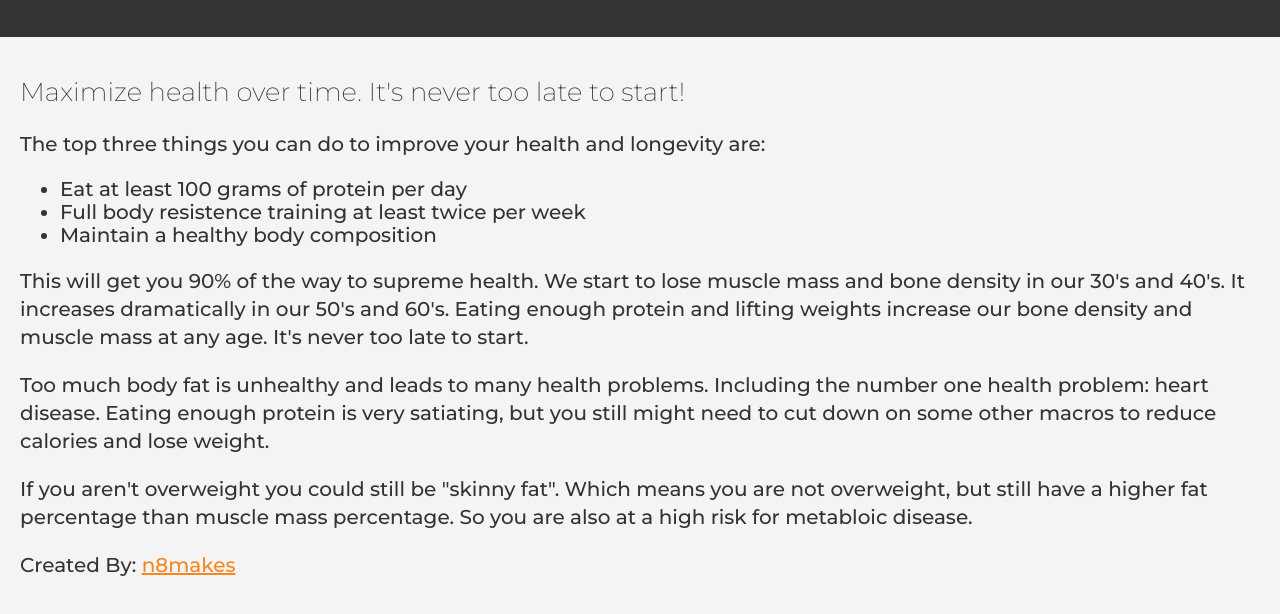
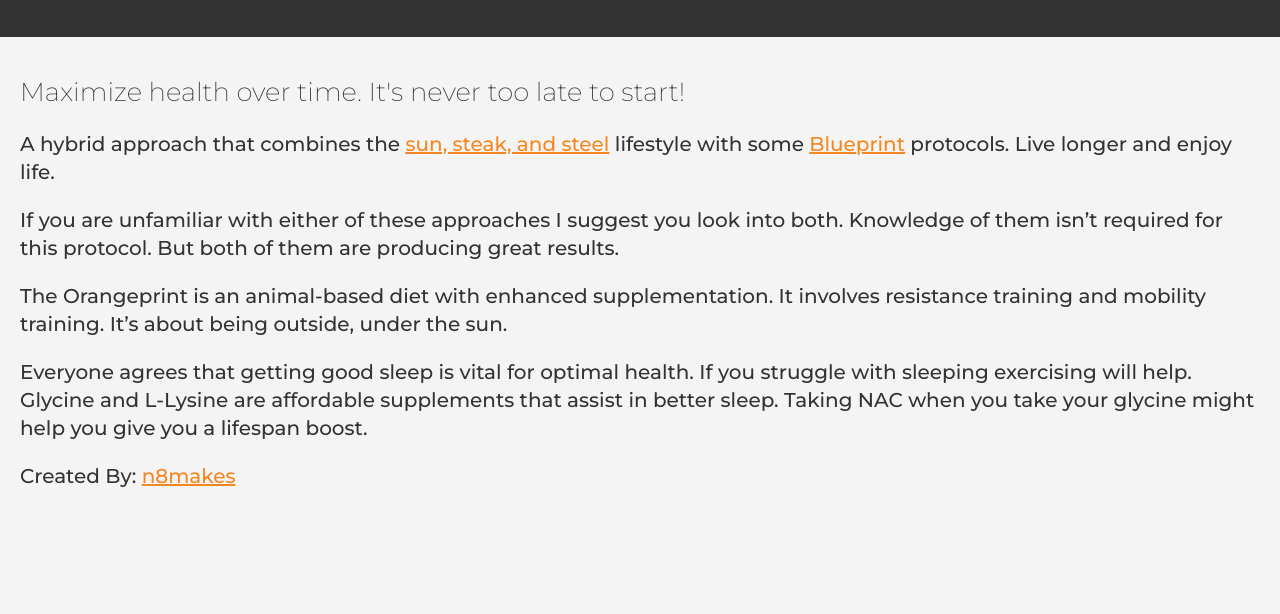
Before and after one commit to n8makes/orangeprintprotocol.com, a plain HTML site: page index.html in a window 1280 px wide. Shown: the part 78-692 px from the top of the page. Drawn offline with Linux system fonts and the light colour scheme.

Commit message:
Update description content

```diff
--- a/index.html
+++ b/index.html
@@ -29,20 +29,10 @@
   </header>
   <main>
     <h2>Maximize health over time. It's never too late to start!</h2>
-    <p>The top three things you can do to improve your health and longevity are:</p>
-    <ul>
-      <li>Eat at least 100 grams of protein per day</li>
-      <li>Full body resistence training at least twice per week</li>
-      <li>Maintain a healthy body composition</li>
-    </ul>
-    <p>This will get you 90% of the way to supreme health. We start to lose muscle mass and bone density in our 30's and
-      40's. It increases dramatically in our 50's and 60's. Eating enough protein and lifting weights increase our bone
-      density and muscle mass at any age. It's never too late to start.</p>
-    <p>Too much body fat is unhealthy and leads to many health problems. Including the number one health problem: heart
-      disease. Eating enough protein is very satiating, but you still might need to cut down on some other macros to
-      reduce calories and lose weight.</p>
-    <p>If you aren't overweight you could still be "skinny fat". Which means you are not overweight, but still have a
-      higher fat percentage than muscle mass percentage. So you are also at a high risk for metabloic disease.</p>
+    <p>A hybrid approach that combines the <a href="https://www.youtube.com/watch?v=FA0Gxc2fnpA">sun, steak, and steel</a> lifestyle with some <a href="https://protocol.bryanjohnson.com/" target="_blank">Blueprint</a> protocols. Live longer and enjoy life.</p>
+    <p>If you are unfamiliar with either of these approaches I suggest you look into both. Knowledge of them isn’t required for this protocol. But both of them are producing great results.</p>
+    <p>The Orangeprint is an animal-based diet with enhanced supplementation. It involves resistance training and mobility training. It’s about being outside, under the sun.</p>
+    <p>Everyone agrees that getting good sleep is vital for optimal health. If you struggle with sleeping exercising will help. Glycine and L-Lysine are affordable supplements that assist in better sleep. Taking NAC when you take your glycine might help you give you a lifespan boost.</p>
     <p>Created By: <a href="https://n8makes.com">n8makes</a></p>
   </main>
 
```
